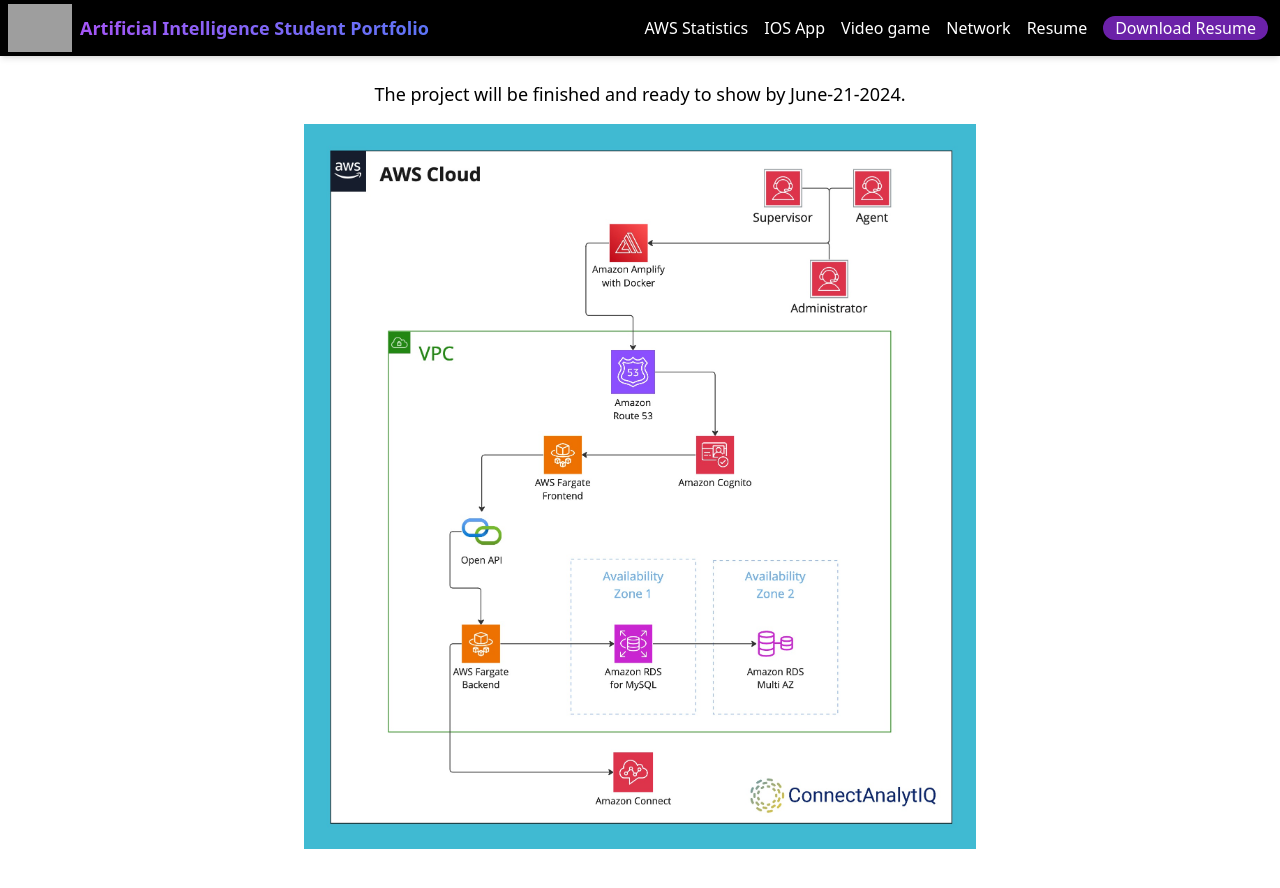
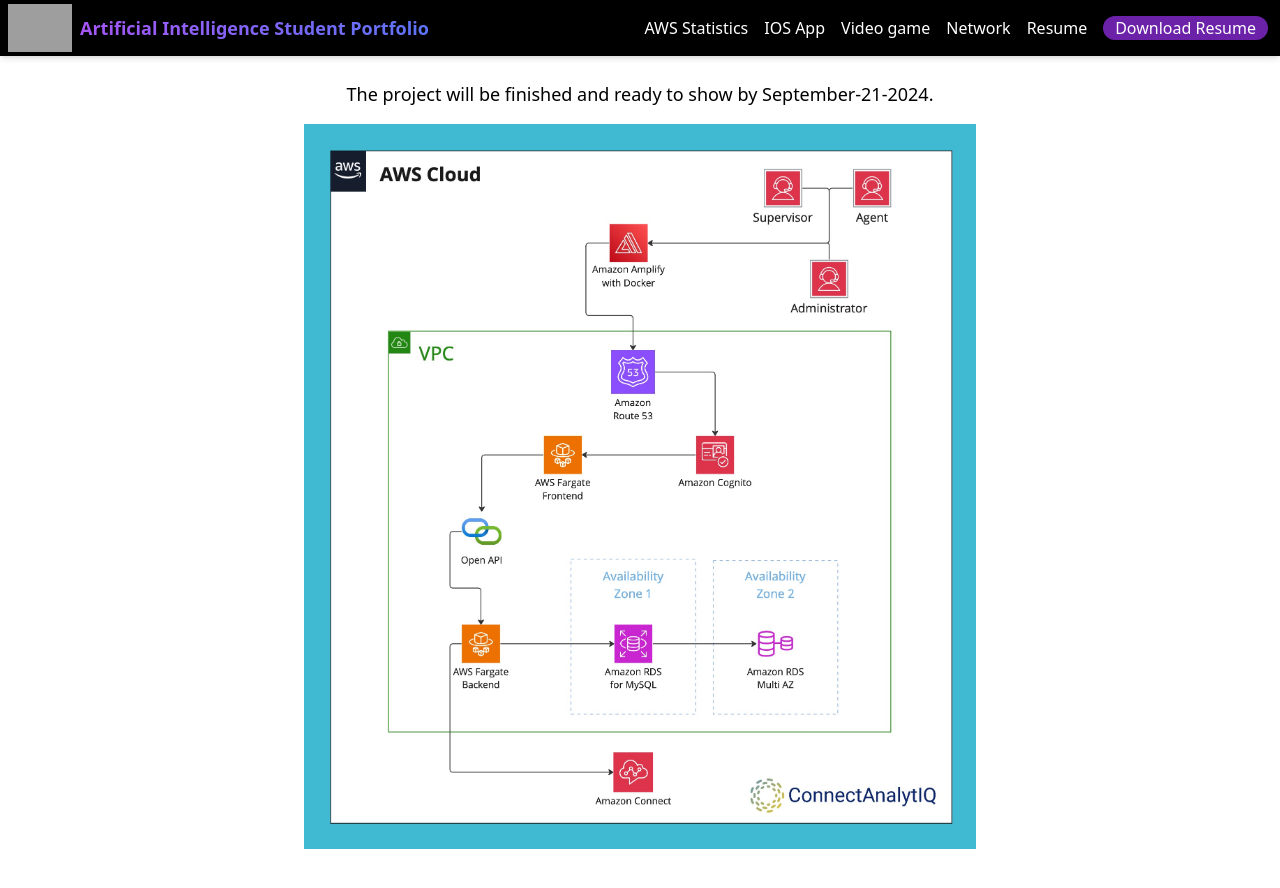
Before and after one commit to eleazarmeza/myPortfolio, a React (Create React App) app in the folder myportfolio/: page /amazon in a window 1280 px wide. Shown: the top 888 px of the page. Built offline with nearby package versions, Linux system fonts and the light colour scheme; grey boxes are pictures that could not be loaded.

Commit message:
Update Amazon.tsx

```diff
--- a/myportfolio/src/pages/Amazon/Amazon.tsx
+++ b/myportfolio/src/pages/Amazon/Amazon.tsx
@@ -8,7 +8,7 @@
 
         <div className="flex flex-col items-center justify-center">
         <p className="text-lg mb-4 j">
-                The project will be finished and ready to show by June-21-2024.</p>
+                The project will be finished and ready to show by September-21-2024.</p>
 
             {/* Image */}
             <img src={PresentationImage} alt="Presentation" className="max-w-2xl w-full mb-8" />
```
